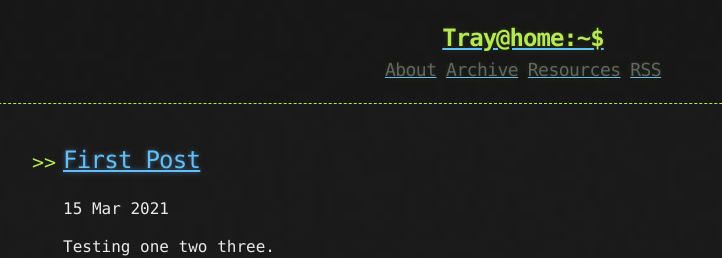
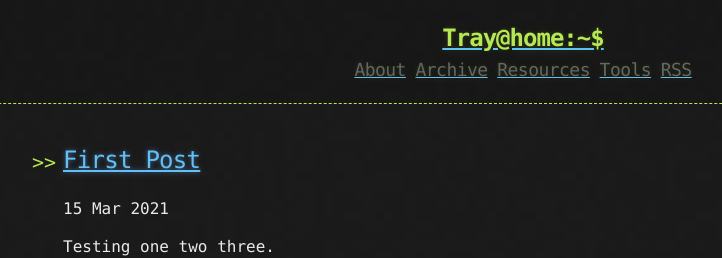
Before and after one commit to traytorous/traykeller.github.io, a Jekyll site: the page built from index.html, in a window 1280 px wide. Shown: the top 258 px of the page, without its empty margins (117-839 px from the left). Built offline with Jekyll 4.4.1, drawn with Linux system fonts in a browser that asks for light colours; the list of posts is cut into pages by our own code.

Commit message:
Update links.html

```diff
--- a/_includes/links.html
+++ b/_includes/links.html
@@ -1,4 +1,5 @@
 <a href="{{ "/about" | prepend: site.baseurl | replace: '//', '/' }}"><h2 class="header-link">About</h2></a>
 <a href="{{ "/archive" | prepend: site.baseurl | replace: '//', '/' }}"><h2 class="header-link">Archive</h2></a>
 <a href="{{ "/resources" | prepend: site.baseurl | replace: '//', '/' }}"><h2 class="header-link">Resources</h2></a>
+<a href="{{ "/tools" | prepend: site.baseurl | replace: '//', '/' }}"><h2 class="header-link">Tools</h2></a>
 <a href="{{ "/atom.xml" | prepend: site.baseurl | replace: '//', '/' }}"><h2 class="header-link">RSS</h2></a>
```
